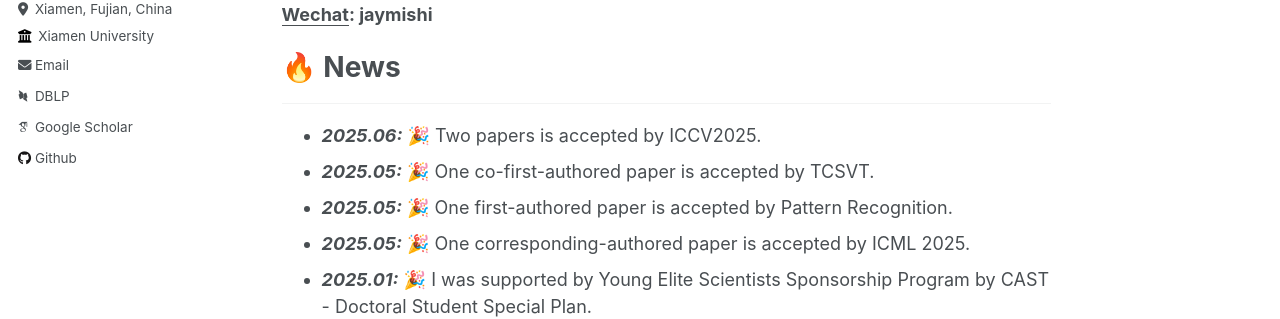
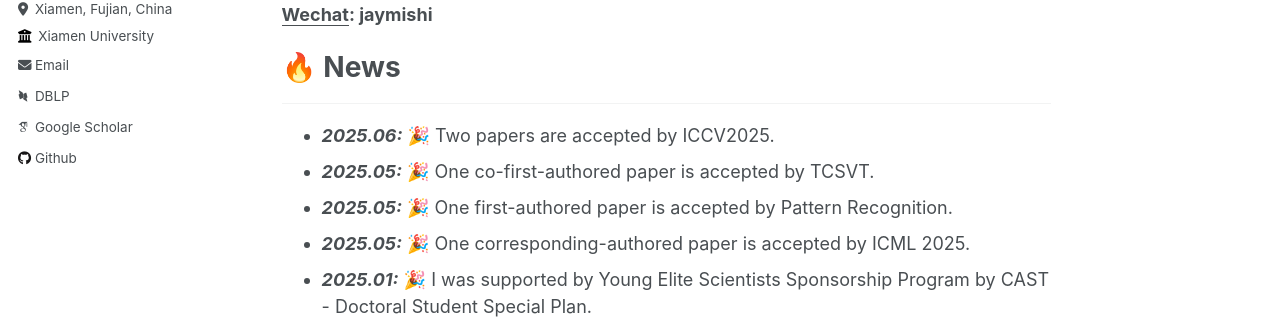
Before and after one commit to shijiangming1/shijiangming1.github.io, a Jekyll site: the page built from _pages/about.md, in a window 1280 px wide and 900 px high. Shown: the part 343-662 px from the top of the window. Built offline with Jekyll 4.4.1, drawn with Linux system fonts in a browser that asks for light colours; some web fonts are replaced.

Commit message:
Update about.md

```diff
--- a/_pages/about.md
+++ b/_pages/about.md
@@ -19,7 +19,7 @@ Hi, my name is Jiangming Shi (Chinese: 施江鸣), a Ph.D. Candidate (3<sup>nd</
 <hr>
 <ul>
   <li>
-    <strong><i>2025.06:</i></strong> 🎉 Two papers is accepted by ICCV2025.
+    <strong><i>2025.06:</i></strong> 🎉 Two papers are accepted by ICCV2025.
   </li>
   <li>
     <strong><i>2025.05:</i></strong> 🎉 One co-first-authored paper is accepted by TCSVT.
```
